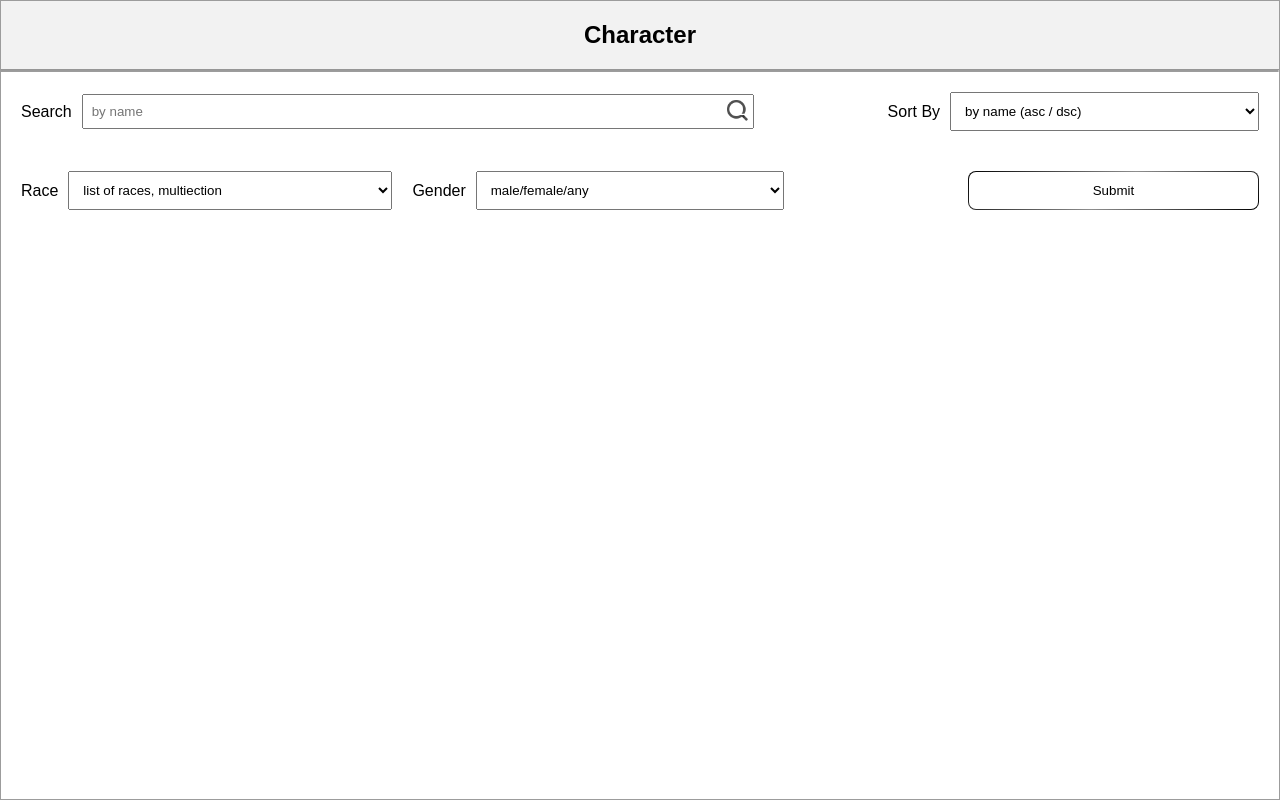
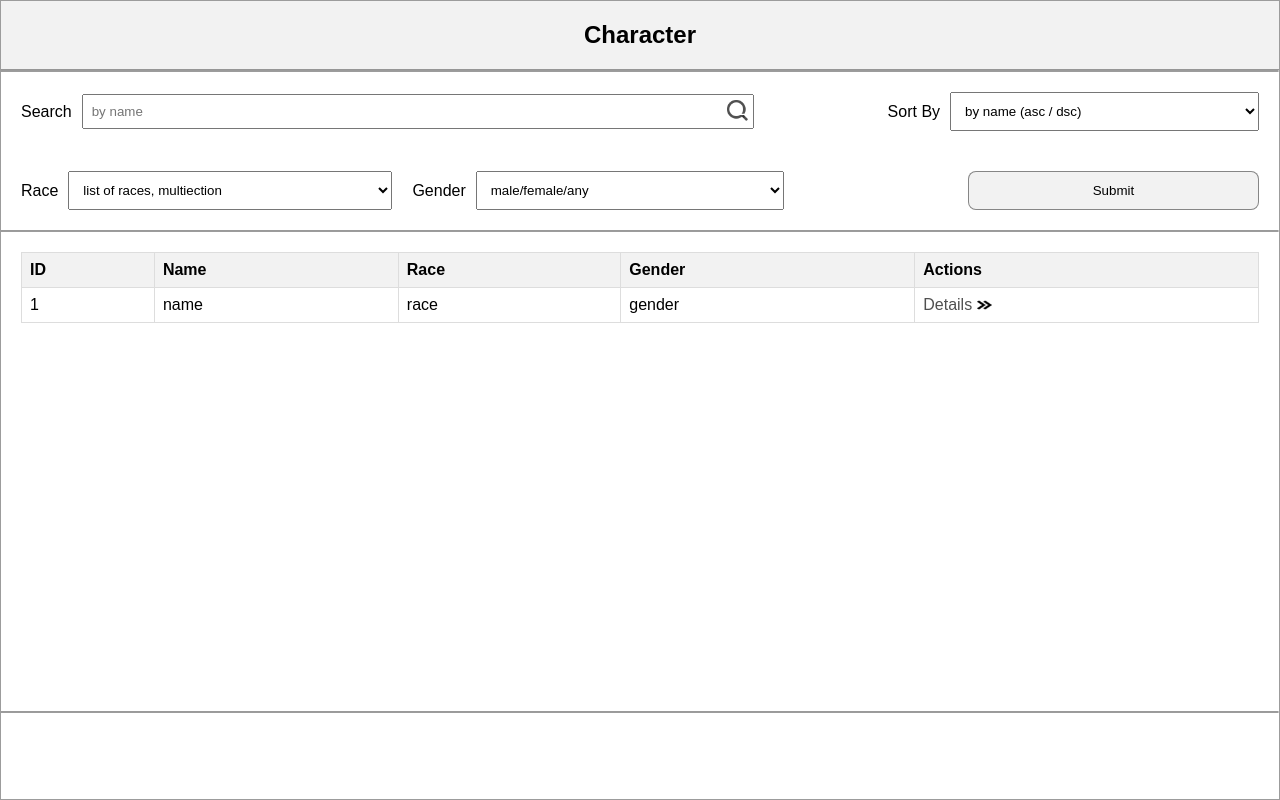
Before and after one commit to dheeraj-rs/Character-listing, a React (Vite) app: page / in a window 1280 px wide. Built offline with nearby package versions, Linux system fonts and the light colour scheme.

Commit message:
Add CharacterList component 📋

```diff
--- /dev/null
+++ b/src/components/CharacterList.jsx
@@ -0,0 +1,31 @@
+import svg from "../assets/fast-forward.png"
+function CharacterList() {
+  return (
+    <div className="table-container">
+      <table>
+        <thead>
+          <tr>
+            <th>ID</th>
+            <th>Name</th>
+            <th>Race</th>
+            <th>Gender</th>
+            <th>Actions</th>
+          </tr>
+        </thead>
+        <tbody>
+          <tr>
+            <td>1</td>
+            <td>name</td>
+            <td>race</td>
+            <td>gender</td>
+            <td>
+              <span className="details-btn-text">Details <img src={svg} alt="" className="details-btn-icon" /> </span>
+            </td>
+          </tr>
+        </tbody>
+      </table>
+    </div>
+  );
+}
+
+export default CharacterList;
--- a/src/index.css
+++ b/src/index.css
@@ -30,9 +30,20 @@ select {
   cursor: pointer;
 }
 
+.table-container {
+  height: 60%;
+  padding: 20px;
+  overflow-y: scroll;
+}
+
 @media (max-width: 768px) {
   section {
     border: 1px solid #50505090;
     height: auto;
   }
+  .table-container {
+    height: auto;
+    padding: 10px;
+    overflow-x: scroll;
+  }
 }
--- a/src/pages/character-list-page/index.jsx
+++ b/src/pages/character-list-page/index.jsx
@@ -1,3 +1,4 @@
+import CharacterList from "../../components/CharacterList";
 import Controller from "../../components/Controller";
 import Header from "../../components/Header";
 import "../../styles/CharacterListingPage.css";
@@ -5,9 +6,12 @@ function CharacterListingPage() {
   return (
     <section>
       <main>
-       <Header/>
+        <Header />
         <hr />
-        <Controller/>
+        <Controller />
+        <hr />
+        <CharacterList />
+        <hr />
       </main>
     </section>
   );
--- a/src/styles/CharacterListingPage.css
+++ b/src/styles/CharacterListingPage.css
@@ -19,6 +19,7 @@
   top: 6px;
   width: 25px;
   height: 25px;
+  cursor: pointer;
 }
 
 .sort-container {
@@ -32,7 +33,7 @@
   width: 100%;
   padding: 8px;
 }
-.search-container button{
+.search-container button {
   padding: 0;
   border: none;
 }
@@ -72,13 +73,42 @@
   display: flex;
   justify-content: center;
   align-items: center;
-  background: linear-gradient(#fff, #fff) padding-box,
-    linear-gradient(140deg, #000, #505050a5, #000) border-box;
-  border: 1.5px solid transparent;
+  background-color: #f2f2f2;
+  border: 1.5px solid #34343490;
   border-radius: 0.5rem;
 }
-.submit-btn:active{
-    background: linear-gradient(140deg, #000, #505050a5, #000);
+.submit-btn:active {
+  background-color: #ffffff;
+}
+
+/* CharacterList */
+
+table {
+  width: 100%;
+  border-collapse: collapse;
+  border: 1px solid #ddd;
+}
+
+th {
+  background-color: #f2f2f2;
+}
+
+th,
+td {
+  border: 1px solid #ddd;
+  padding: 8px;
+  text-align: start;
+}
+
+.details-btn-text {
+  text-decoration: none;
+  color: #505050;
+  cursor: pointer;
+}
+
+.details-btn-icon {
+  width: 15px;
+  height: 10px;
 }
 
 @media (max-width: 768px) {
```
Also changed, not shown: src/assets/fast-forward.png (added).
